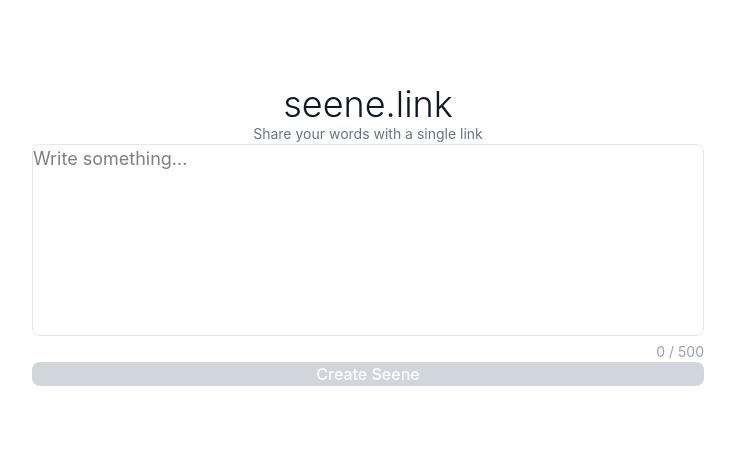
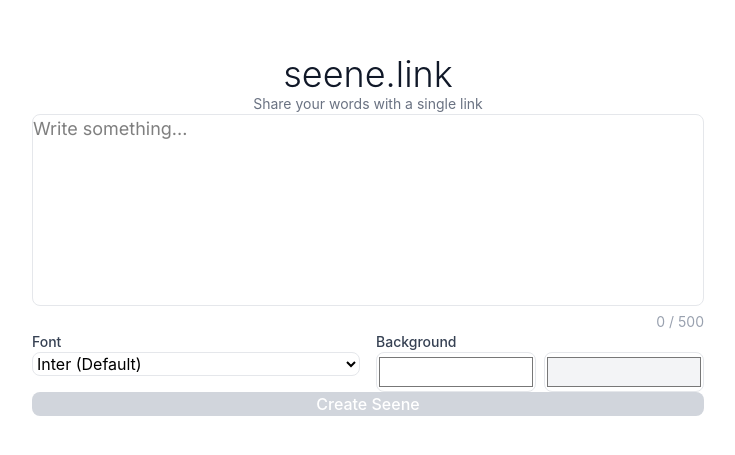
Before and after one commit to EmmanueleD/seene.link, a Vue app: page / in a window 1280 px wide. Shown: the part 165-620 px from the top of the page, without its empty margins (272-1007 px from the left). Built offline with nearby package versions, Linux system fonts and the light colour scheme.

Commit message:
feat: add font selector and gradient background customization

```diff
--- a/api/create.js
+++ b/api/create.js
@@ -8,7 +8,7 @@
   }
 
   try {
-    const { text } = req.body
+    const { text, font, gradient_start, gradient_end } = req.body
 
     // Validate input
     if (!text || typeof text !== 'string' || text.trim().length === 0) {
@@ -28,15 +28,19 @@
     // Generate unique ID
     const id = nanoid(8)
 
+    // Prepare data object
+    const seeneData = {
+      id,
+      text: text.trim(),
+      font: font || 'Inter',
+      gradient_start: gradient_start || '#ffffff',
+      gradient_end: gradient_end || '#f3f4f6'
+    }
+
     // Insert into database
     const { data, error } = await supabase
       .from('seenes')
-      .insert([
-        {
-          id,
-          text: text.trim(),
-        }
-      ])
+      .insert([seeneData])
       .select()
       .single()
 
--- a/index.html
+++ b/index.html
@@ -28,6 +28,11 @@
 
     <!-- Theme Color -->
     <meta name="theme-color" content="#111827" />
+
+    <!-- Google Fonts -->
+    <link rel="preconnect" href="https://fonts.googleapis.com">
+    <link rel="preconnect" href="https://fonts.gstatic.com" crossorigin>
+    <link href="https://fonts.googleapis.com/css2?family=Inter:wght@300;400;500&family=Playfair+Display:wght@400;500&family=Space+Mono:wght@400&family=Crimson+Text:wght@400&family=Roboto+Mono:wght@300&display=swap" rel="stylesheet">
   </head>
   <body>
     <div id="app"></div>
--- a/src/views/Home.vue
+++ b/src/views/Home.vue
@@ -16,9 +16,47 @@
             placeholder="Write something..."
             class="w-full h-48 px-6 py-4 text-lg border border-gray-200 rounded-lg resize-none focus:outline-none focus:ring-2 focus:ring-gray-900 focus:border-transparent transition-all"
             maxlength="500"
+            :style="{ fontFamily: selectedFont }"
           ></textarea>
           <div class="text-right text-sm text-gray-400 mt-2">
             {{ text.length }} / 500
+          </div>
+        </div>
+
+        <!-- Customization Options -->
+        <div class="grid grid-cols-1 md:grid-cols-2 gap-4">
+          <!-- Font Selector -->
+          <div>
+            <label class="block text-sm font-medium text-gray-700 mb-2">Font</label>
+            <select
+              v-model="selectedFont"
+              class="w-full px-4 py-2 border border-gray-200 rounded-lg focus:outline-none focus:ring-2 focus:ring-gray-900 focus:border-transparent"
+            >
+              <option value="Inter">Inter (Default)</option>
+              <option value="Playfair Display">Playfair Display</option>
+              <option value="Space Mono">Space Mono</option>
+              <option value="Crimson Text">Crimson Text</option>
+              <option value="Roboto Mono">Roboto Mono</option>
+            </select>
+          </div>
+
+          <!-- Gradient Colors -->
+          <div>
+            <label class="block text-sm font-medium text-gray-700 mb-2">Background</label>
+            <div class="flex gap-2">
+              <input
+                v-model="gradientStart"
+                type="color"
+                class="w-1/2 h-10 border border-gray-200 rounded-lg cursor-pointer"
+                title="Start color"
+              />
+              <input
+                v-model="gradientEnd"
+                type="color"
+                class="w-1/2 h-10 border border-gray-200 rounded-lg cursor-pointer"
+                title="End color"
+              />
+            </div>
           </div>
         </div>
 
@@ -75,6 +113,9 @@
 const isCreating = ref(false)
 const createdUrl = ref('')
 const copied = ref(false)
+const selectedFont = ref('Inter')
+const gradientStart = ref('#ffffff')
+const gradientEnd = ref('#f3f4f6')
 
 const createSeene = async () => {
   if (!text.value.trim()) return
@@ -89,7 +130,10 @@
         'Content-Type': 'application/json',
       },
       body: JSON.stringify({
-        text: text.value.trim()
+        text: text.value.trim(),
+        font: selectedFont.value,
+        gradient_start: gradientStart.value,
+        gradient_end: gradientEnd.value
       })
     })
 
@@ -124,5 +168,8 @@
   text.value = ''
   createdUrl.value = ''
   copied.value = false
+  selectedFont.value = 'Inter'
+  gradientStart.value = '#ffffff'
+  gradientEnd.value = '#f3f4f6'
 }
 </script>
--- a/src/views/View.vue
+++ b/src/views/View.vue
@@ -1,5 +1,8 @@
 <template>
-  <div class="min-h-screen flex items-center justify-center bg-white px-4">
+  <div
+    class="min-h-screen flex items-center justify-center px-4"
+    :style="backgroundStyle"
+  >
     <!-- Loading State -->
     <div v-if="isLoading" class="text-center">
       <div class="text-gray-400 animate-pulse">Loading...</div>
@@ -20,37 +23,66 @@
     </div>
 
     <!-- Content -->
-    <div v-else class="w-full max-w-4xl">
-      <div class="text-center space-y-12">
+    <div v-else class="relative w-full h-screen flex items-center justify-center">
       <!-- Main Text -->
-        <div class="px-8">
-          <p class="text-3xl md:text-5xl lg:text-6xl font-light leading-relaxed text-gray-900">
+      <div class="px-8 text-center">
+        <p
+          class="text-3xl md:text-5xl lg:text-6xl font-light leading-relaxed text-gray-900"
+          :style="{ fontFamily: seene.font || 'Inter' }"
+        >
           {{ seene.text }}
         </p>
       </div>
 
-        <!-- Footer Actions -->
-        <div class="flex justify-center gap-4 text-sm">
+      <!-- Hover Actions (Bottom Right) -->
+      <div class="fixed bottom-8 right-8 flex flex-col gap-2 opacity-0 hover:opacity-100 transition-opacity duration-300">
+        <button
+          @click="copyLink"
+          class="px-4 py-2 bg-gray-900 text-white text-sm rounded-lg hover:bg-gray-800 transition-colors shadow-lg"
+        >
+          {{ copied ? 'Copied!' : 'Copy Link' }}
+        </button>
         <router-link
           to="/"
-            class="px-6 py-2 border border-gray-300 text-gray-700 rounded-lg hover:border-gray-900 hover:text-gray-900 transition-colors"
+          class="px-4 py-2 bg-white border border-gray-300 text-gray-700 text-sm rounded-lg hover:border-gray-900 hover:text-gray-900 transition-colors text-center shadow-lg"
         >
-            Create your own
+          Create Your Own
         </router-link>
-        </div>
       </div>
     </div>
   </div>
 </template>
 
 <script setup>
-import { ref, onMounted } from 'vue'
+import { ref, computed, onMounted } from 'vue'
 import { useRoute } from 'vue-router'
 
 const route = useRoute()
 const isLoading = ref(true)
 const error = ref(false)
 const seene = ref(null)
+const copied = ref(false)
+
+const backgroundStyle = computed(() => {
+  if (!seene.value) return {}
+  const start = seene.value.gradient_start || '#ffffff'
+  const end = seene.value.gradient_end || '#f3f4f6'
+  return {
+    background: `linear-gradient(135deg, ${start} 0%, ${end} 100%)`
+  }
+})
+
+const copyLink = async () => {
+  try {
+    await navigator.clipboard.writeText(window.location.href)
+    copied.value = true
+    setTimeout(() => {
+      copied.value = false
+    }, 2000)
+  } catch (error) {
+    console.error('Failed to copy:', error)
+  }
+}
 
 onMounted(async () => {
   const id = route.params.id
```
Also changed, not shown: 2 other files (tests, documents, lock files or other folders). Lines whose indentation alone changed are shown as unchanged.
